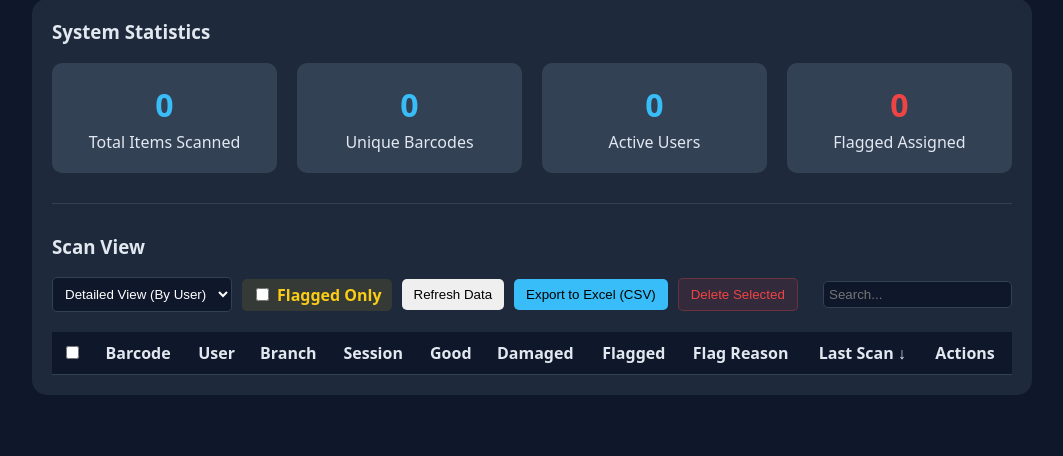
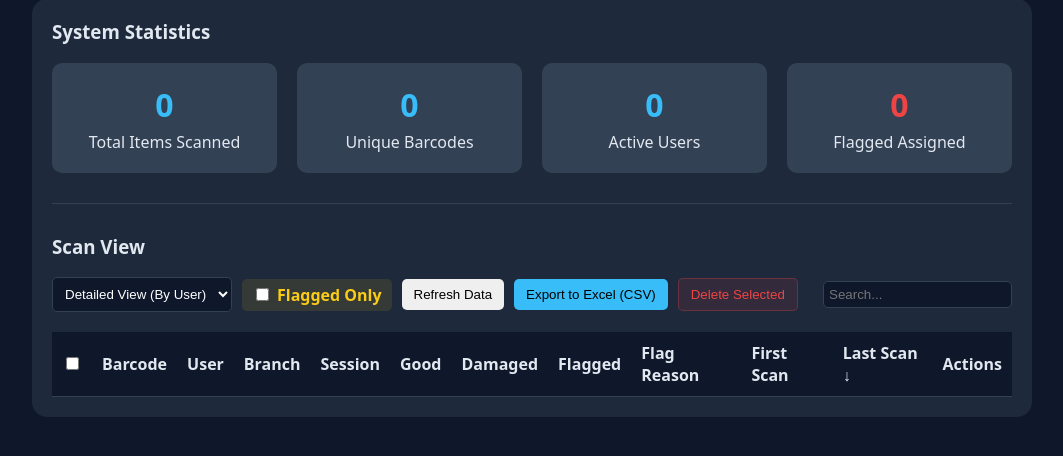
Before and after one commit to alanim7md/barcode-scanner, a Flask app: page /admin in a window 1280 px wide. Shown: the part 189-645 px from the top of the page, without its empty margins (108-1171 px from the left). Run offline with Flask 3, Linux system fonts and the light colour scheme; the visitor is signed in with stand-in values (Sample User, id 1); data comes from the database, SQL or seed files in the repository; data that the repository does not hold is empty.

Commit message:
feat: implement admin dashboard and update scan queries to include first/last timestamp tracking

```diff
--- a/app.py
+++ b/app.py
@@ -203,6 +203,8 @@ def logout():
 def index():
     if "user" not in session or "role" not in session:
         return redirect("/login")
+    if session["role"] == "moderator":
+        return redirect("/admin")
     return render_template("index.html", user=session["user"], role=session["role"])
 
 # ---------- SCAN ----------
@@ -404,11 +406,12 @@ def summary():
             SUM(CASE WHEN barcode NOT LIKE '%__DAMAGED' AND barcode NOT LIKE '%__FLAGGED' THEN 1 ELSE 0 END),
             SUM(CASE WHEN barcode LIKE '%__DAMAGED' THEN 1 ELSE 0 END),
             MIN(timestamp),
+            MAX(timestamp),
             SUM(CASE WHEN barcode LIKE '%__FLAGGED' THEN 1 ELSE 0 END)
         FROM scans
         WHERE user=? AND session_name=?
         GROUP BY 1
-        ORDER BY MIN(timestamp) DESC
+        ORDER BY MAX(timestamp) DESC
     """, (session.get("user"), sess_name))
 
     data = []
@@ -417,8 +420,9 @@ def summary():
             "barcode": r[0],
             "good": r[1],
             "damaged": r[2],
-            "last": r[3],
-            "flagged": r[4]
+            "first": r[3],
+            "last": r[4],
+            "flagged": r[5]
         })
 
     conn.close()
@@ -563,6 +567,7 @@ def admin_scans_data():
             session_name,
             SUM(CASE WHEN barcode NOT LIKE '%__DAMAGED' AND barcode NOT LIKE '%__FLAGGED' THEN 1 ELSE 0 END),
             SUM(CASE WHEN barcode LIKE '%__DAMAGED' THEN 1 ELSE 0 END),
+            MIN(timestamp),
             MAX(timestamp),
             SUM(CASE WHEN barcode LIKE '%__FLAGGED' THEN 1 ELSE 0 END),
             GROUP_CONCAT(DISTINCT flag_reason)
@@ -580,7 +585,7 @@ def admin_scans_data():
 
         data.append({
             "barcode": r[0], "user": r[1], "branch": r[2], "session_name": r[3],
-            "good": r[4], "damaged": r[5], "last": r[6], "flagged": r[7], "reason": clean_reason
+            "good": r[4], "damaged": r[5], "first": r[6], "last": r[7], "flagged": r[8], "reason": clean_reason
         })
     conn.close()
     return jsonify(data)
@@ -598,6 +603,7 @@ def admin_master_scans():
             REPLACE(REPLACE(barcode,'__DAMAGED',''),'__FLAGGED',''),
             SUM(CASE WHEN barcode NOT LIKE '%__DAMAGED' AND barcode NOT LIKE '%__FLAGGED' THEN 1 ELSE 0 END),
             SUM(CASE WHEN barcode LIKE '%__DAMAGED' THEN 1 ELSE 0 END),
+            MIN(timestamp),
             MAX(timestamp),
             GROUP_CONCAT(DISTINCT user),
             SUM(CASE WHEN barcode LIKE '%__FLAGGED' THEN 1 ELSE 0 END),
@@ -625,7 +631,7 @@ def admin_master_scans():
             clean_reason = ", ".join(set(valid_reasons))
 
         data.append({
-            "barcode": r[0], "good": r[1], "damaged": r[2], "last": r[3], "users": r[4], "flagged": r[5], "reason": clean_reason
+            "barcode": r[0], "good": r[1], "damaged": r[2], "first": r[3], "last": r[4], "users": r[5], "flagged": r[6], "reason": clean_reason
         })
     conn.close()
     return jsonify(data)
@@ -641,23 +647,25 @@ def admin_export_csv():
     output = io.StringIO()
     writer = csv.writer(output)
     if mode == "master":
-        writer.writerow(["Barcode", "Good", "Damaged", "Flagged", "Last Scan"])
+        writer.writerow(["Barcode", "Good", "Damaged", "Flagged", "First Scan", "Last Scan"])
         c.execute("""
             SELECT REPLACE(REPLACE(barcode,'__DAMAGED',''),'__FLAGGED',''),
                    SUM(CASE WHEN barcode NOT LIKE '%__DAMAGED' AND barcode NOT LIKE '%__FLAGGED' THEN 1 ELSE 0 END),
                    SUM(CASE WHEN barcode LIKE '%__DAMAGED' THEN 1 ELSE 0 END),
                    SUM(CASE WHEN barcode LIKE '%__FLAGGED' THEN 1 ELSE 0 END),
+                   MIN(timestamp),
                    MAX(timestamp)
             FROM scans WHERE branch=? AND session_name=? GROUP BY 1 ORDER BY MAX(timestamp) DESC
         """, (branch, session_name))
         for r in c.fetchall(): writer.writerow(r)
     else:
-        writer.writerow(["Barcode", "User", "Branch", "Session", "Good", "Damaged", "Flagged", "Last Scan"])
+        writer.writerow(["Barcode", "User", "Branch", "Session", "Good", "Damaged", "Flagged", "First Scan", "Last Scan"])
         c.execute("""
             SELECT REPLACE(REPLACE(barcode,'__DAMAGED',''),'__FLAGGED',''), user, branch, session_name,
                    SUM(CASE WHEN barcode NOT LIKE '%__DAMAGED' AND barcode NOT LIKE '%__FLAGGED' THEN 1 ELSE 0 END),
                    SUM(CASE WHEN barcode LIKE '%__DAMAGED' THEN 1 ELSE 0 END),
                    SUM(CASE WHEN barcode LIKE '%__FLAGGED' THEN 1 ELSE 0 END),
+                   MIN(timestamp),
                    MAX(timestamp)
             FROM scans GROUP BY 1, 2, 3, 4 ORDER BY MAX(timestamp) DESC
         """)
--- a/templates/admin.html
+++ b/templates/admin.html
@@ -383,6 +383,7 @@ function renderScans() {
             <th onclick="doSort('damaged')" style="cursor:pointer;">Damaged${s('damaged')}</th>
             <th onclick="doSort('flagged')" style="cursor:pointer;">Flagged${s('flagged')}</th>
             <th>Flag Reason</th>
+            <th onclick="doSort('first')" style="cursor:pointer;">First Scan${s('first')}</th>
             <th onclick="doSort('last')" style="cursor:pointer;">Last Scan${s('last')}</th>
             <th>Actions</th></tr>`;
         let htmlStr = "";
@@ -393,7 +394,7 @@ function renderScans() {
             }
             htmlStr += `<tr${bg}>
                 <td><input type="checkbox" class="row-checkbox" data-barcode="${row.barcode}"></td>
-                <td>${row.barcode}</td><td>${row.users||''}</td><td>${row.good}</td><td style="color:#ef4444">${row.damaged}</td><td style="color:#facc15; font-weight:bold;">${row.flagged > 0 ? '🚩 Yes' : ''}</td><td>${row.reason || ''}</td><td>${row.last}</td>
+                <td>${row.barcode}</td><td>${row.users||''}</td><td>${row.good}</td><td style="color:#ef4444">${row.damaged}</td><td style="color:#facc15; font-weight:bold;">${row.flagged > 0 ? '🚩 Yes' : ''}</td><td>${row.reason || ''}</td><td>${row.first}</td><td>${row.last}</td>
                 <td>
                     <button style="background: transparent; color: #22c55e; font-size: 18px; padding: 2px 5px;" onclick="setOdooMarkAdmin('${row.barcode}')" title="Mark as entered in Odoo">✅</button>
                     {% if role == 'admin' %}
@@ -413,6 +414,7 @@ function renderScans() {
             <th onclick="doSort('damaged')" style="cursor:pointer;">Damaged${s('damaged')}</th>
             <th onclick="doSort('flagged')" style="cursor:pointer;">Flagged${s('flagged')}</th>
             <th>Flag Reason</th>
+            <th onclick="doSort('first')" style="cursor:pointer;">First Scan${s('first')}</th>
             <th onclick="doSort('last')" style="cursor:pointer;">Last Scan${s('last')}</th>
             <th>Actions</th></tr>`;
         let htmlStr = "";
@@ -424,7 +426,7 @@ function renderScans() {
             htmlStr += `<tr${bg}>
                 <td><input type="checkbox" class="row-checkbox" data-barcode="${row.barcode}" data-user="${row.user}" data-branch="${row.branch}" data-session="${row.session_name}"></td>
                 <td>${row.barcode}</td><td>${row.user||''}</td><td>${row.branch||''}</td><td>${row.session_name||''}</td>
-                <td>${row.good}</td><td style="color:#ef4444">${row.damaged}</td><td style="color:#facc15; font-weight:bold;">${row.flagged > 0 ? '🚩 Yes' : ''}</td><td>${row.reason || ''}</td><td>${row.last}</td>
+                <td>${row.good}</td><td style="color:#ef4444">${row.damaged}</td><td style="color:#facc15; font-weight:bold;">${row.flagged > 0 ? '🚩 Yes' : ''}</td><td>${row.reason || ''}</td><td>${row.first}</td><td>${row.last}</td>
                 <td>
                     <button style="background: transparent; color: #22c55e; font-size: 18px; padding: 2px 5px;" onclick="setOdooMarkAdmin('${row.barcode}')" title="Mark as entered in Odoo">✅</button>
                     {% if role == 'admin' %}
--- a/templates/index.html
+++ b/templates/index.html
@@ -366,6 +366,7 @@
                             <th>Damaged</th>
                             <th>Flagged</th>
                             <th>First Scan</th>
+                            <th>Last Scan</th>
                             <th>Action</th>
                         </tr>
                     </thead>
@@ -707,6 +708,7 @@ function renderSummary() {
         <th>Damaged</th>
         <th>Flagged</th>
         <th>First Scan</th>
+        <th>Last Scan</th>
         <th>Action</th>
     </tr>`;
 
@@ -723,6 +725,7 @@ function renderSummary() {
             <td>${item.good}</td>
             <td style="color:#ef4444">${item.damaged}</td>
             <td style="color:#facc15; font-weight:bold;">${item.flagged > 0 ? '🚩 Yes' : ''}</td>
+            <td>${item.first || ""}</td>
             <td>${item.last || ""}</td>
             <td>
                 <button class="clear-btn" style="position:static; transform:none; color:#facc15; font-size:18px; margin-right:8px;" onclick="toggleFlag('${item.barcode}')" title="Flag/Unflag this item">🚩</button>
```
